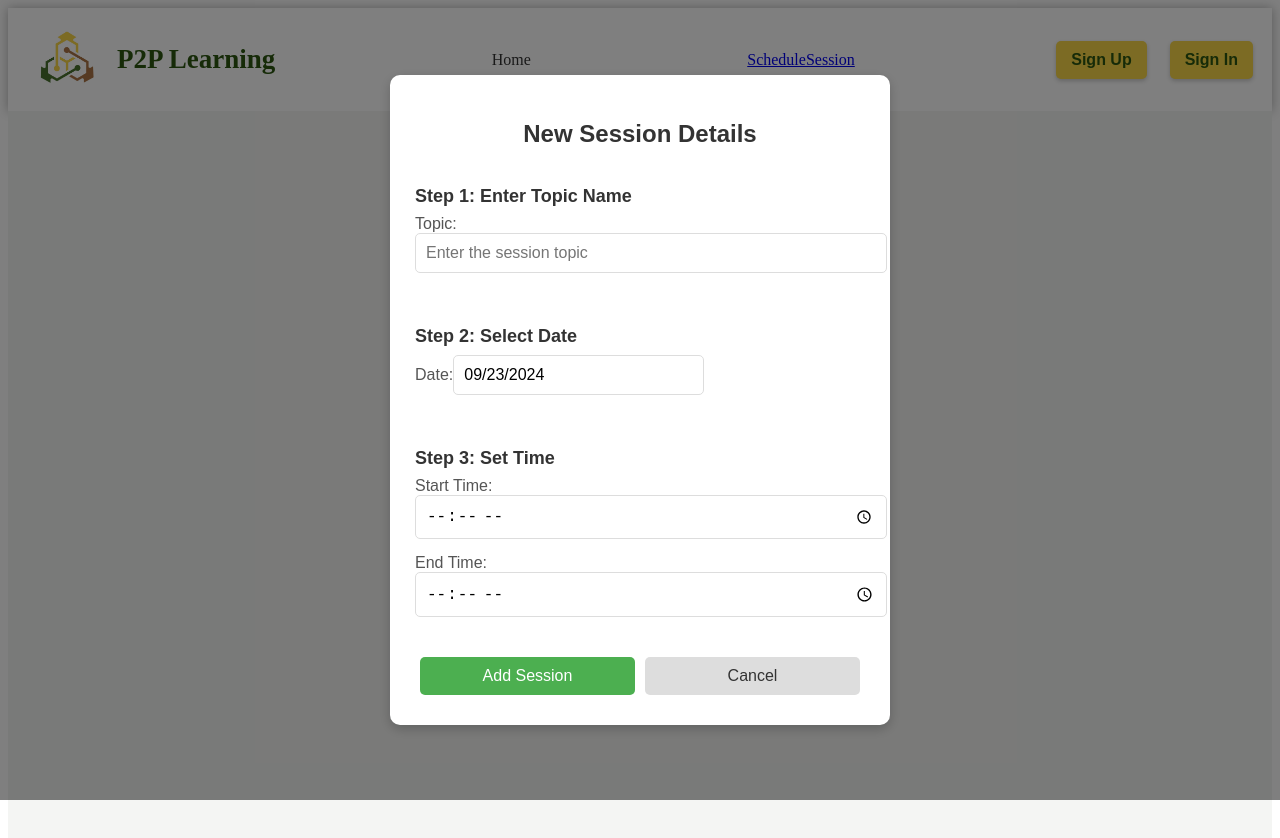
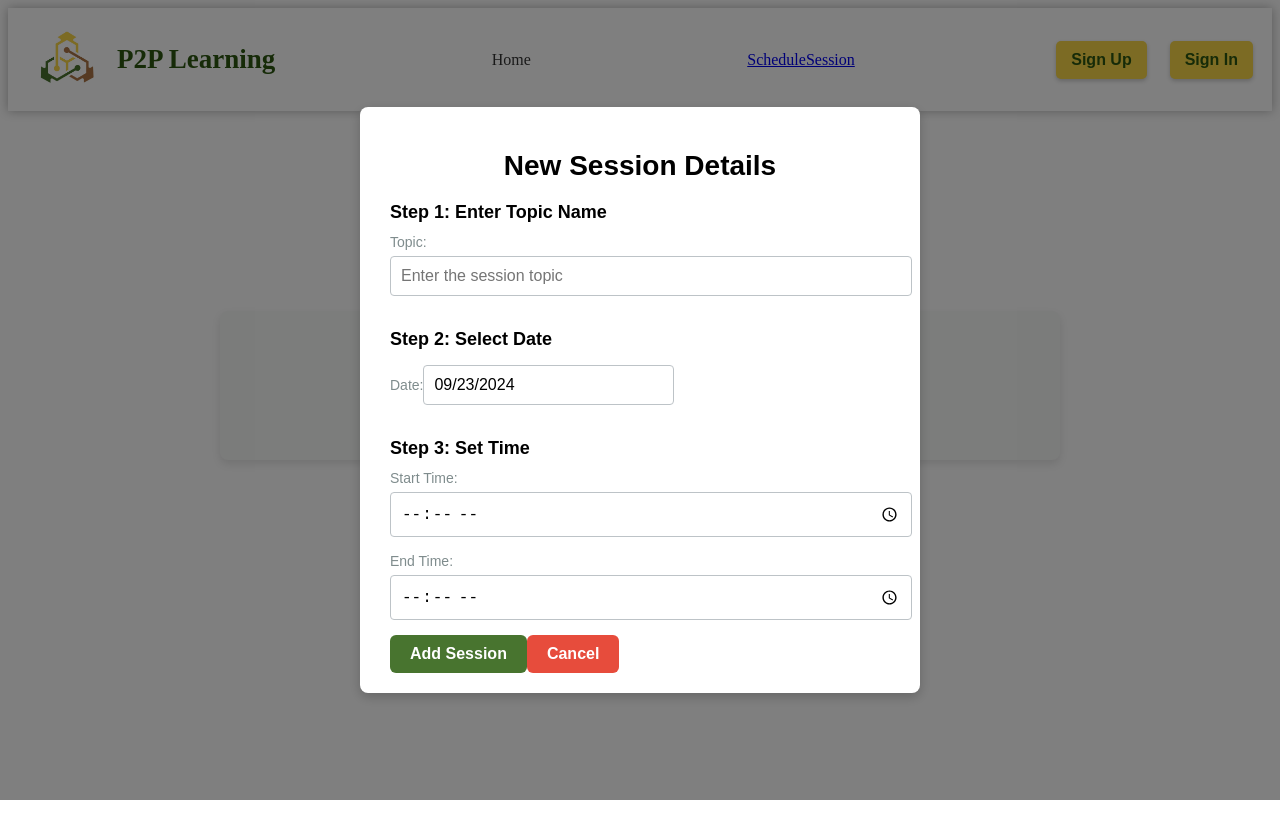
Before and after one commit to Tayyaba-Iram/P2P-Learning, a React (Vite) app in the folder frontend/: page /ScheduleSession in a window 1280 px wide. Both pictures are taken after a click on the button "Schedule Session". Shown: the top 838 px of the page. After the commit the page ends 800 px from the top, so only its background shows below. Built offline with nearby package versions, Linux system fonts and the light colour scheme.

Commit message:
ScheduleSessionwithLink Generation

```diff
--- a/frontend/src/ScheduleSession.css
+++ b/frontend/src/ScheduleSession.css
@@ -1,129 +1,187 @@
 .schedule-session-container {
-    display: flex;
-    flex-direction: column;
-    align-items: center;
-    justify-content: center;
+    font-family: 'Arial', sans-serif;
+    max-width: 800px;
+    margin: 0 auto;
     padding: 20px;
-    font-family: Arial, sans-serif;
-    background-color: #f4f5f3;
-    min-height: 100vh;
+    margin-top: 200px;
+    background: #f8faf8;
+    border-radius: 8px;
+    box-shadow: 0 4px 8px rgba(0, 0, 0, 0.1);
+}
+
+.page-title {
+    font-size: 28px;
+    font-weight: bold;
+    color: black;
+    margin-bottom: 20px;
+    text-align: center;
 }
 
 
-.page-title {
-    font-size: 40px;
+button {
+    padding: 10px 20px;
+    font-size: 16px;
     font-weight: bold;
-    color: #333;
-    margin-bottom: 20px;
-    margin-top:-200px;
+    border-radius: 6px;
+    cursor: pointer;
+    transition: background 0.3s;
+    border: none;
+}
+
+.schedule-btn{
+    background: #48742F;
+    color: #fff;
+    margin-left: 300px;
 
 }
 
-.schedule-btn {
-    padding: 12px 24px;
-    font-size: 18px;
-    background-color: #4CAF50;
-    color: white;
-    border: none;
-    border-radius: 6px;
-    cursor: pointer;
-    transition: background-color 0.3s;
+.schedule-btn:hover{
+    background: #48742F;
 }
 
-.schedule-btn:hover {
-    background-color: #45a049;
+.clear-btn {
+    background: #e74c3c;
+    color: #fff;
 }
+
+.cancel-btn:hover {
+    background: #c0392b;
+}
+
+.submit-btn {
+    background: #48742F;
+    color: #fff;
+}
+
+.copy-btn:hover {
+    background:#48742F;
+}
+
 
 .form-backdrop {
     position: fixed;
     top: 0;
     left: 0;
-    width: 100%;
-    height: 100%;
+    width: 100vw;
+    height: 100vh;
     background: rgba(0, 0, 0, 0.5);
     display: flex;
+    justify-content: center;
     align-items: center;
-    justify-content: center;
+}
+
+.copy-btn {
+    background-color: #007bff; /* Change to your preferred color */
+    color: white; /* Ensures button text is white */
+    border: none;
+    padding: 10px 20px;
+    cursor: pointer;
+    font-size: 16px;
+    border-radius: 4px;
+}
+
+.copy-btn:hover {
+    background-color: #0056b3; /* Darker shade on hover */
 }
 
 .schedule-form {
-    background-color: white;
-    padding: 25px;
-    border-radius: 10px;
-    width: 90%;
-    max-width: 450px;
-    box-shadow: 0px 4px 12px rgba(0, 0, 0, 0.2);
-    display: flex;
-    flex-direction: column;
-}
-
-.schedule-form h2 {
-    margin-bottom: 20px;
-    font-size: 24px;
-    text-align: center;
-    color: #333;
-}
-
-.form-step {
-    margin-bottom: 20px;
+    background: #fff;
+    padding: 20px 30px;
+    border-radius: 8px;
+    box-shadow: 0 4px 12px rgba(0, 0, 0, 0.2);
+    width: 100%;
+    max-width: 500px;
 }
 
 .form-step h3 {
     font-size: 18px;
-    color: #333;
-    margin-bottom: 8px;
+    color: black;
+    margin-bottom: 10px;
+
 }
 
-.schedule-form label {
-    font-size: 16px;
-    color: #555;
-    margin: 10px 0 5px;
+label {
+    font-size: 14px;
+    color: #7f8c8d;
 }
 
-.schedule-form input, .datepicker {
+input[type="text"], input[type="time"], .datepicker {
+    width: 100%;
     padding: 10px;
+    margin-top: 5px;
+    margin-bottom: 15px;
+    border-radius: 4px;
+    border: 1px solid #bdc3c7;
     font-size: 16px;
-    border: 1px solid #ddd;
-    border-radius: 5px;
-    width: 100%;
+}
+
+input[type="text"]:focus, input[type="time"]:focus, .datepicker:focus {
+    outline: none;
+    border-color: #48742F;
+}
+
+
+.agenda {
+    padding: 30px;
+    background: #ecf0f1;
+    border-radius: 40px;
+    border-left: 4px solid #48742F;
+    border-right: 4px solid #48742F;
+    margin-top: 1000;
+}
+
+.agenda h3 {
+    font-size: 22px;
+    color: black;
     margin-bottom: 15px;
 }
 
-.form-actions {
+.agenda ul {
+    list-style: none;
+    padding: 0;
+}
+
+.agenda li {
+    padding: 10px 0;
+    border-bottom: 1px solid #bdc3c7;
+    font-size: 16px;
+    color: black;
+}
+
+.meeting-link {
+    margin-top: 10px;
+    font-size: 16px;
+    color: #020202;
+    font-weight: bold;
+
+}
+
+.meeting-link a {
+    color: #2b0b81;
+    text-decoration: none;
+}
+
+.meeting-link a:hover {
+    text-decoration: underline;
+}
+
+
+.action-buttons {
     display: flex;
     justify-content: space-between;
+    margin-top: 20px;
 }
 
-.submit-btn, .cancel-btn {
-    padding: 10px;
+.copy-btn {
+    background-color: #48742F; /* Change to your preferred color */
+    color: white; /* Ensures button text is white */
+    border: none;
+    padding: 10px 20px;
+    cursor: pointer;
     font-size: 16px;
-    border: none;
-    border-radius: 5px;
-    cursor: pointer;
-    transition: background-color 0.3s;
-    flex: 1;
-    margin: 5px;
+    border-radius: 4px;
 }
 
-.submit-btn {
-    background-color: #4CAF50;
-    color: white;
+.copy-btn:hover {
+    background-color: #48742F; /* Darker shade on hover */
 }
-
-.submit-btn:hover {
-    background-color: #45a049;
-}
-
-.cancel-btn {
-    background-color: #ddd;
-    color: #333;
-}
-
-.cancel-btn:hover {
-    background-color: #bbb;
-}
-
-.agenda{
-    background-color:white;
-    margin-top: 50px;
-}
--- a/frontend/src/ScheduleSession.jsx
+++ b/frontend/src/ScheduleSession.jsx
@@ -13,37 +13,40 @@ const ScheduleSession = () => {
   });
   const [agenda, setAgenda] = useState([]);
   const [meetingLink, setMeetingLink] = useState('');
+  const [copyText, setCopyText] = useState("Mark as Copied"); // Button text state
 
   const handleInputChange = (e) => {
-    const { name, value } = e.target;
-    setSessionDetails((prevDetails) => ({
-      ...prevDetails,
-      [name]: value,
-    }));
+    setSessionDetails({ ...sessionDetails, [e.target.name]: e.target.value });
   };
 
   const handleDateChange = (date) => {
-    setSessionDetails((prevDetails) => ({
-      ...prevDetails,
-      date: date,
-    }));
+    setSessionDetails({ ...sessionDetails, date });
   };
 
   const handleAddSession = () => {
-    const { topic, startTime, endTime, date } = sessionDetails;
-
-    if (!topic || !startTime || !endTime || !date) {
+    if (!sessionDetails.topic || !sessionDetails.startTime || !sessionDetails.endTime) {
       alert("Please fill in all required fields.");
       return;
     }
-
-    setAgenda((prevAgenda) => [...prevAgenda, sessionDetails]);
+    setAgenda([sessionDetails]);
     setMeetingLink(`https://meetinglink.com/${Math.floor(Math.random() * 10000)}`);
     setModalOpen(false);
   };
 
   const handleCancel = () => {
     setModalOpen(false);
+  };
+
+  const handleCopy = () => {
+    const sessionText = `Topic: ${sessionDetails.topic}\nDate: ${sessionDetails.date.toDateString()}\nStart Time: ${sessionDetails.startTime}\nEnd Time: ${sessionDetails.endTime}\nMeeting Link: ${meetingLink}`;
+    navigator.clipboard.writeText(sessionText);
+    setCopyText("✔️ Copied!"); // Show tick mark in button text
+    setTimeout(() => setCopyText("Mark as Copied"), 2000); // Reset text after 2 seconds
+  };
+
+  const handleClearAgenda = () => {
+    setAgenda([]);
+    setMeetingLink('');
   };
 
   return (
@@ -56,8 +59,7 @@ const ScheduleSession = () => {
       {isModalOpen && (
         <div className="form-backdrop">
           <div className="schedule-form">
-            <h2>New Session Details</h2>
-
+            <h2 className="page-title">New Session Details</h2>
             <div className="form-step">
               <h3>Step 1: Enter Topic Name</h3>
               <label>Topic:</label>
@@ -70,7 +72,6 @@ const ScheduleSession = () => {
                 placeholder="Enter the session topic"
               />
             </div>
-
             <div className="form-step">
               <h3>Step 2: Select Date</h3>
               <label>Date:</label>
@@ -81,7 +82,6 @@ const ScheduleSession = () => {
                 required
               />
             </div>
-
             <div className="form-step">
               <h3>Step 3: Set Time</h3>
               <label>Start Time:</label>
@@ -101,12 +101,11 @@ const ScheduleSession = () => {
                 required
               />
             </div>
-
             <div className="form-actions">
               <button className="submit-btn" onClick={handleAddSession}>
                 Add Session
               </button>
-              <button className="cancel-btn" onClick={handleCancel}>
+              <button className="clear-btn" onClick={handleCancel}>
                 Cancel
               </button>
             </div>
@@ -120,15 +119,23 @@ const ScheduleSession = () => {
           <ul>
             {agenda.map((session, index) => (
               <li key={index}>
-                <em>Your Session Topic:</em> {session.topic} <br />
-                <em>Your Selected Date:</em> {session.date.toDateString()} <br />
-                <em>Session Start Time:</em> {session.startTime} <br />
-                <em>Session End Time:</em> {session.endTime} <br />
+                <em>Topic:</em> {session.topic} <br />
+                <em>Date:</em> {session.date.toDateString()} <br />
+                <em>Start Time:</em> {session.startTime} <br />
+                <em>End Time:</em> {session.endTime} <br />
               </li>
             ))}
           </ul>
           <div className="meeting-link">
             <em>Meeting Link:</em> <a href={meetingLink} target="_blank" rel="noopener noreferrer">{meetingLink}</a>
+          </div>
+          <div className="action-buttons">
+            <button className="copy-btn" onClick={handleCopy}>
+              {copyText}
+            </button>
+            <button className="clear-btn" onClick={handleClearAgenda}>
+              Cancel
+            </button>
           </div>
         </div>
       )}
```
Also changed, not shown: 1 other file (tests, documents, lock files or other folders).
